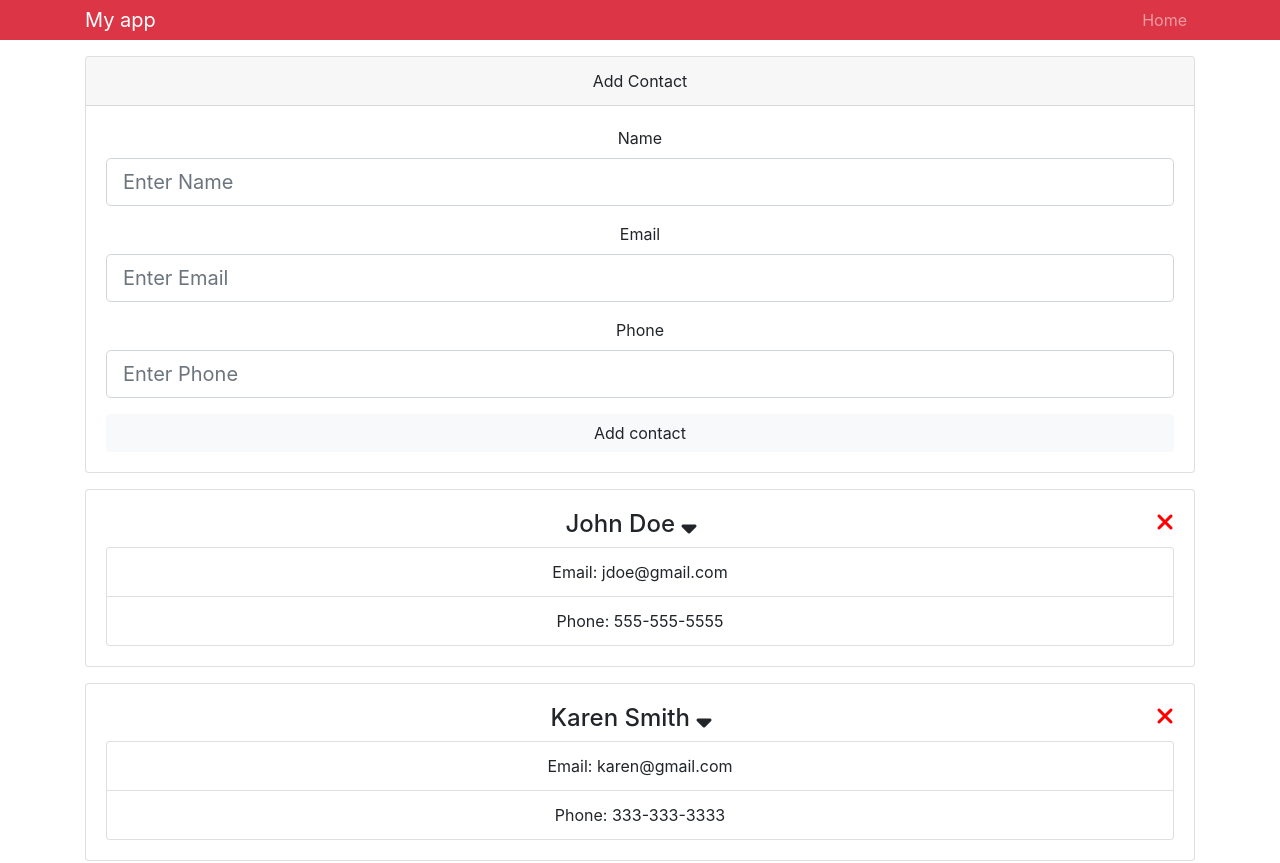
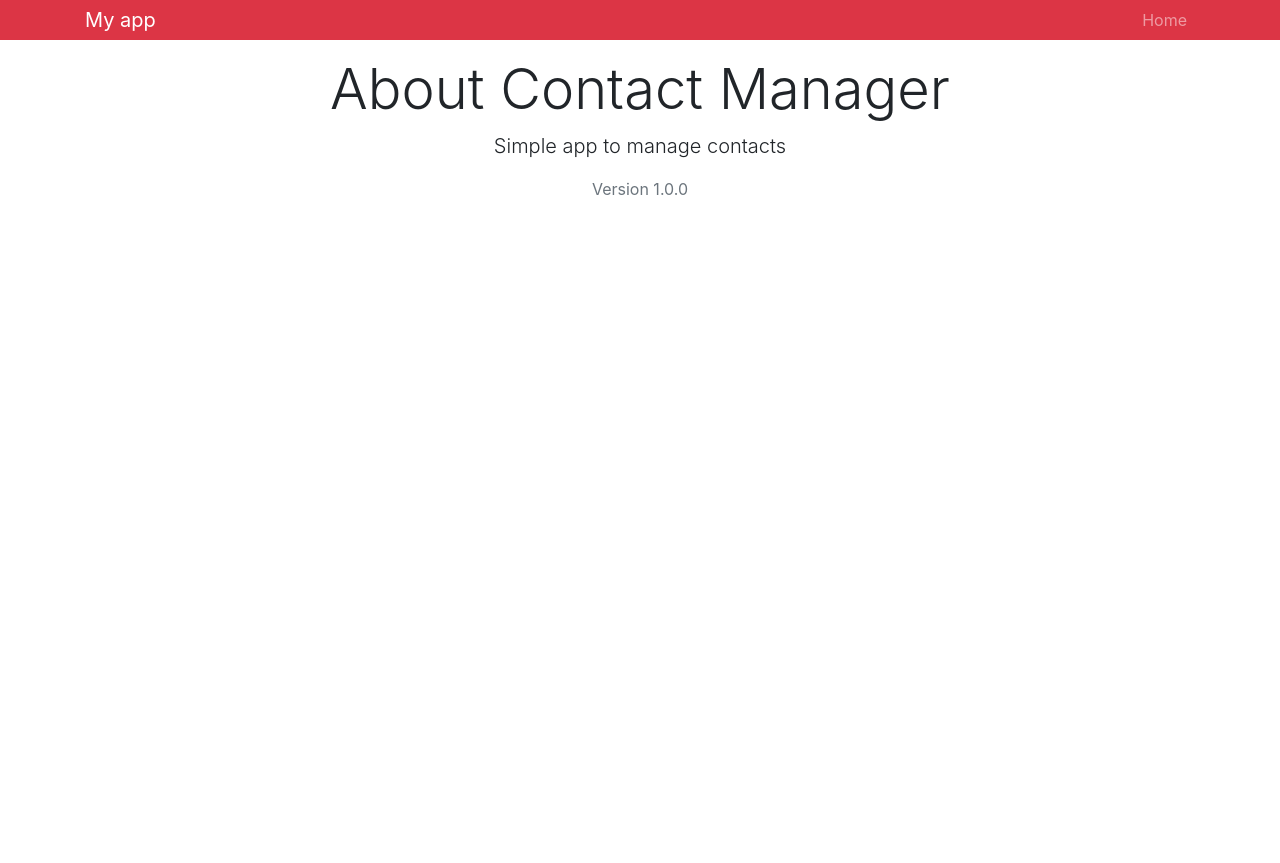
Before and after one commit to mcontoor/Contact-Manager, a React (Create React App) app: page /about in a window 1280 px wide. Shown: the top 863 px of the page. After the commit the page ends 800 px from the top, so only its background shows below. Built offline with nearby package versions, Linux system fonts and the light colour scheme.

Commit message:
react-router setup

```diff
--- a/package.json
+++ b/package.json
@@ -8,6 +8,7 @@
     "prop-types": "^15.7.2",
     "react": "^16.8.6",
     "react-dom": "^16.8.6",
+    "react-router-dom": "^5.0.1",
     "react-scripts": "3.0.1",
     "uuid": "^3.3.2"
   },
--- a/src/App.js
+++ b/src/App.js
@@ -1,7 +1,9 @@
 import React from "react";
+import { BrowserRouter as Router, Route, Switch } from "react-router-dom";
 import Contacts from "./components/contacts/Contacts";
 import Header from "./components/layout/Header";
 import AddContact from "./components/contacts/AddContact";
+import About from "./components/pages/About";
 
 import { Provider } from "./context";
 
@@ -11,13 +13,18 @@
 function App() {
   return (
     <Provider>
-      <div className="App">
-        <Header />
-        <div className="container">
-          <AddContact />
-          <Contacts />
+      <Router>
+        <div className="App">
+          <Header />
+          <div className="container">
+            <Switch>
+              <Route exact path="/" component={Contacts} />
+              <Route exact path="/add" component={AddContact} />
+              <Route exact path="/about" component={About} />
+            </Switch>
+          </div>
         </div>
-      </div>
+      </Router>
     </Provider>
   );
 }
--- a/src/components/contacts/Contacts.js
+++ b/src/components/contacts/Contacts.js
@@ -11,6 +11,9 @@
           const { contacts } = value;
           return (
             <React.Fragment>
+              <h1 className="display-4 mb-2">
+                <span className="text-danger">Contact</span> List
+              </h1>
               {contacts.map(contact => (
                 <Contact key={contact.id} contact={contact} />
               ))}
--- /dev/null
+++ b/src/components/pages/About.js
@@ -0,0 +1,11 @@
+import React from "react";
+
+export default function About() {
+  return (
+    <div>
+      <h1 className="display-4">About Contact Manager</h1>
+      <p className="lead">Simple app to manage contacts</p>
+      <p className="text-secondary">Version 1.0.0</p>
+    </div>
+  );
+}
```
Also changed, not shown: 1 other file (tests, documents, lock files or other folders).
